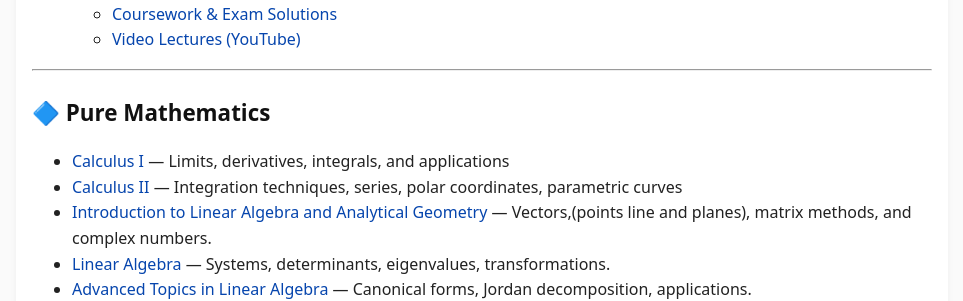
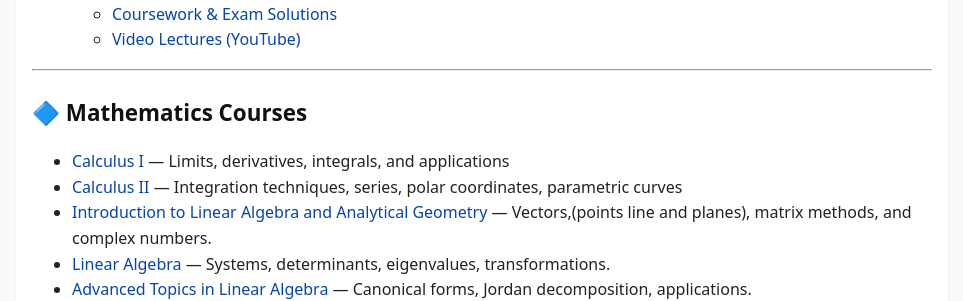
Before and after one commit to SaleemKamaludin/SaleemKamaludin.github.io, a Jekyll site: the page built from courses.md, in a window 1280 px wide. Shown: the part 484-785 px from the top of the page, without its empty margins (158-1121 px from the left). Built offline with Jekyll 4.4.1, drawn with Linux system fonts in a browser that asks for light colours.

Commit message:
Rename section from 'Pure Mathematics' to 'Mathematics Courses'

```diff
--- a/courses.md
+++ b/courses.md
@@ -21,7 +21,7 @@ Here you'll find organized links to course notes and resources. This hub will ex
 
 ---
 
-## 🔷 Pure Mathematics
+## 🔷 Mathematics Courses
 
 - [Calculus I]({% link courses/calculus1.md %}) — Limits, derivatives, integrals, and applications
 - [Calculus II]({% link courses/calculus2.md %}) — Integration techniques, series, polar coordinates, parametric curves
```
